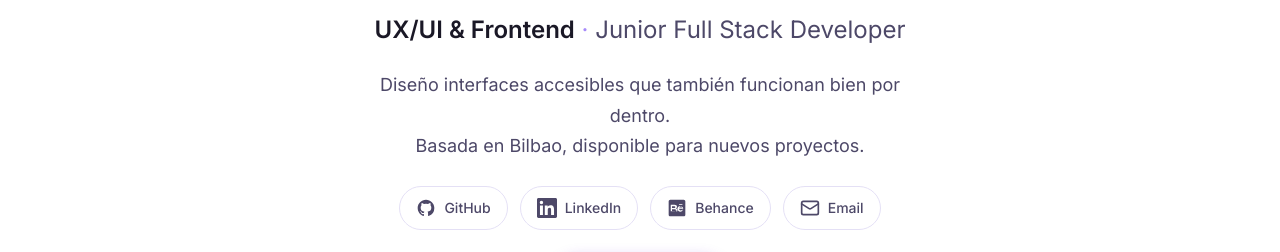
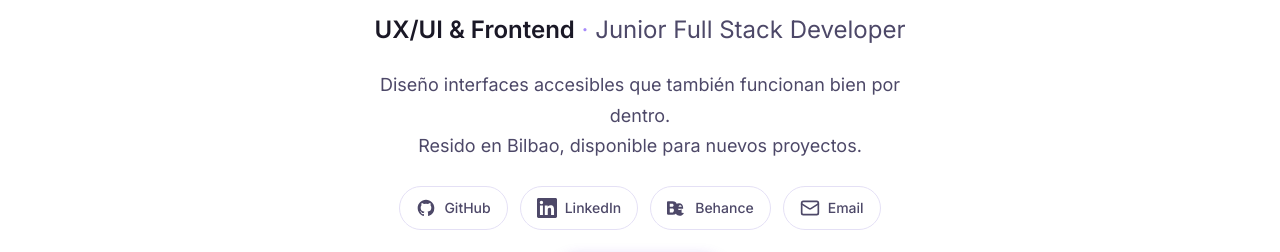
Before and after one commit to olatzglez/portfolio, a React (Vite) app: page / in a window 1280 px wide. Shown: the part 331-583 px from the top of the page. Built offline with nearby package versions, Linux system fonts and the light colour scheme.

Commit message:
fix(hero): cambia 'Basada en Bilbao' por 'Resido en Bilbao' y reemplaza icono Behance por versión limpia FA

```diff
--- a/src/components/Hero/Hero.jsx
+++ b/src/components/Hero/Hero.jsx
@@ -57,7 +57,7 @@ export default function Hero() {
         <p className={styles.tagline}>
           Diseño interfaces accesibles que también funcionan bien por dentro.
           <br className={styles.taglineBr} />
-          Basada en Bilbao, disponible para nuevos proyectos.
+          Resido en Bilbao, disponible para nuevos proyectos.
         </p>
 
         <nav aria-label="Redes sociales y contacto">
--- a/src/components/Icons.jsx
+++ b/src/components/Icons.jsx
@@ -16,11 +16,8 @@ export function IconLinkedIn({ size = 20 }) {
 
 export function IconBehance({ size = 20 }) {
   return (
-    <svg width={size} height={size} viewBox="0 0 24 24" fill="currentColor" aria-hidden="true">
-      <path d="M9.5 13.5H6v2.5h3.5c.69 0 1.25-.56 1.25-1.25S10.19 13.5 9.5 13.5z" />
-      <path d="M9 10H6v2h3c.55 0 1-.45 1-1s-.45-1-1-1z" />
-      <path d="M14.75 11.5h3.5c-.18-.97-1.02-1.5-1.75-1.5s-1.57.53-1.75 1.5z" />
-      <path d="M20 2H4C2.9 2 2 2.9 2 4v16c0 1.1.9 2 2 2h16c1.1 0 2-.9 2-2V4c0-1.1-.9-2-2-2zm-5.5 5.5h4v1h-4v-1zm-3.16 7.34C10.9 15.56 10.05 16 9 16H4.5V8H9c1.93 0 3 1.14 3 2.5 0 .86-.5 1.62-1.25 2 1 .35 1.75 1.25 1.75 2.34 0 .74-.35 1.41-.91 1.96zM19.5 13h-5c0 1.38.9 2 2 2 .73 0 1.34-.35 1.63-.9H19c-.38 1.34-1.63 2.4-3 2.4-1.93 0-3.5-1.57-3.5-3.5S14.07 9.5 16 9.5c2.09 0 3.5 1.65 3.5 3.5v.5z" />
+    <svg width={size} height={size} viewBox="0 0 576 512" fill="currentColor" aria-hidden="true">
+      <path d="M232 237.2c31.8-15.2 50.4-38.9 50.4-74C282.4 106.6 243.4 64 155.6 64H24C10.8 64 0 74.8 0 88v336c0 13.2 10.8 24 24 24h135.5c97.4 0 137.6-54.7 137.6-121.5-.1-49-26.6-82.8-65.1-89.3zM80 131.2h65.1c28.7 0 44.9 17.5 44.9 43.3s-16.6 44.9-44.9 44.9H80V131.2zm69.6 257.6H80V270.3h70.2c32.7 0 49.5 19.1 49.5 49.2-.1 30.9-19.2 69.3-50.1 69.3zM424 218.8h-88.8c1.2-23.9 16.8-41.2 42.1-41.2 26.2 0 39 17.7 46.7 41.2zm-4.1 74.3c-14.2 15-28.2 22.2-51.5 22.2-27.5 0-47.9-12.9-54.1-41.1h149.6c.7-5.4 1.2-16.5 1.2-22.2 0-75.5-42.9-133-118.2-133-72.3 0-121 57.5-121 132.3C226 428.3 278.1 480 362.4 480c61.4 0 101-28.4 124.5-82l-67-5z" />
     </svg>
   )
 }
```
